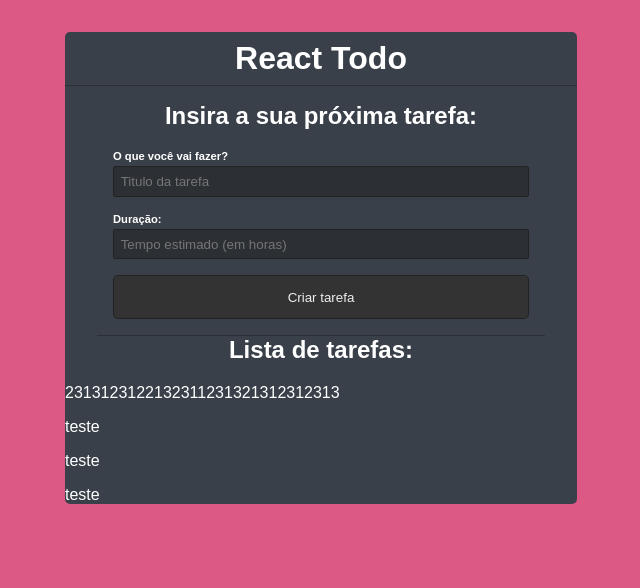
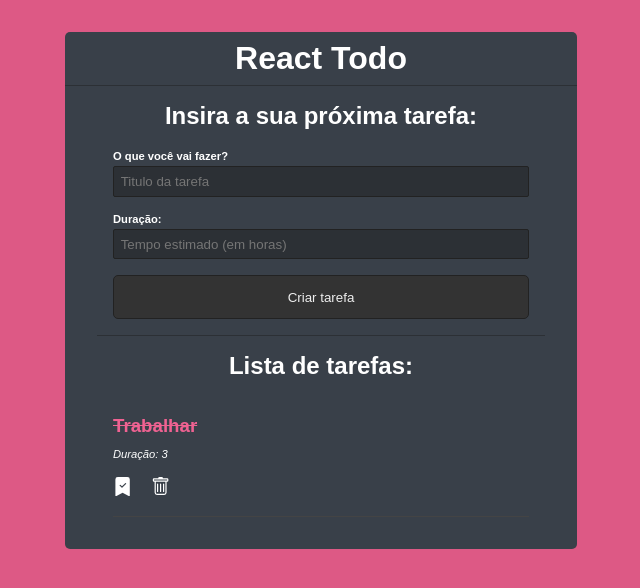
Before and after one commit to leticiatakenaka/to-do-react, a React (Create React App) app: page / in a window 1280 px wide. Shown: the top 588 px of the page, without its empty margins (319-959 px from the left). Built offline with nearby package versions, Linux system fonts and the light colour scheme; data requests are answered from the project's data file.

Commit message:
Marcar como tarefa feita e excluir

```diff
--- a/data/db.json
+++ b/data/db.json
@@ -1,28 +1,10 @@
 {
   "todos": [
     {
-      "id": 0.13905969928582818,
-      "title": "2313123122132311231321312312313",
-      "time": "ujn",
-      "done": false
-    },
-    {
-      "id": 0.814900817169917,
-      "title": "teste",
-      "time": "teste",
-      "done": false
-    },
-    {
-      "id": 0.5548878862767215,
-      "title": "teste",
-      "time": "teste",
-      "done": false
-    },
-    {
-      "id": 0.919155443955993,
-      "title": "teste",
-      "time": "teste",
-      "done": false
+      "id": 0.003496612977850644,
+      "title": "Trabalhar",
+      "time": "3",
+      "done": true
     }
   ]
 }
--- a/src/App.css
+++ b/src/App.css
@@ -59,3 +59,48 @@
   padding: 1em;
   cursor: pointer;
 }
+
+.list-todo {
+  padding: 0 1em 2em;
+  margin: 1em 2em;
+}
+
+.list-todo h2 {
+  margin-bottom: 0;
+}
+
+.list-todo p {
+  text-align: center;
+}
+
+.todo {
+  border-bottom: 1px solid #444;
+  padding: 1em 0;
+}
+
+.todo h3 {
+  margin-bottom: 0.5em;
+}
+
+.todo-done {
+  text-decoration: line-through;
+  color: rgb(240, 98, 146);
+}
+
+.todo p {
+  text-align: left;
+  font-style: italic;
+  font-size: 0.7em;
+  margin-bottom: 1.5em;
+}
+
+.todo svg {
+  font-size: 1.2em;
+  cursor: pointer;
+  margin-right: 1em;
+  transition: 0.5s;
+}
+
+.todo svg:hover {
+  color: rgb(240, 98, 146);
+}
--- a/src/App.js
+++ b/src/App.js
@@ -42,7 +42,7 @@
       method: "POST",
       body: JSON.stringify(todo),
       headers: {
-        "Content-type": "application/json",
+        "Content-Type": "application/json",
       },
     });
 
@@ -50,6 +50,32 @@
 
     setTitle("");
     setTime("");
+  };
+
+  const handleDelete = async (id) => {
+    //remove do back-end
+    await fetch(API + "/todos/" + id, {
+      method: "DELETE",
+    });
+
+    //remove do front-end
+    setTodos((prevState) => prevState.filter((todo) => todo.id !== id));
+  };
+
+  const handleEdit = async (todo) => {
+    todo.done = !todo.done;
+
+    const data = await fetch(API + "/todos/" + todo.id, {
+      method: "PUT",
+      body: JSON.stringify(todo),
+      headers: {
+        "Content-Type": "application/json",
+      },
+    });
+
+    setTodos((prevState) =>
+      prevState.map((t) => (t.id === data.id ? (t = data) : t))
+    );
   };
 
   if (loading) {
@@ -94,7 +120,14 @@
         {todos.length === 0 && <p>Não há tarefas!</p>}
         {todos.map((todo) => (
           <div className="todo" key={todo.id}>
-            <p>{todo.title}</p>
+            <h3 className={todo.done ? "todo-done" : ""}>{todo.title}</h3>
+            <p>Duração: {todo.time}</p>
+            <div className="actions">
+              <span onClick={() => handleEdit(todo)}>
+                {!todo.done ? <BsBookmarkCheck /> : <BsBookmarkCheckFill />}
+              </span>
+              <BsTrash onClick={() => handleDelete(todo.id)} />
+            </div>
           </div>
         ))}
       </div>
```
